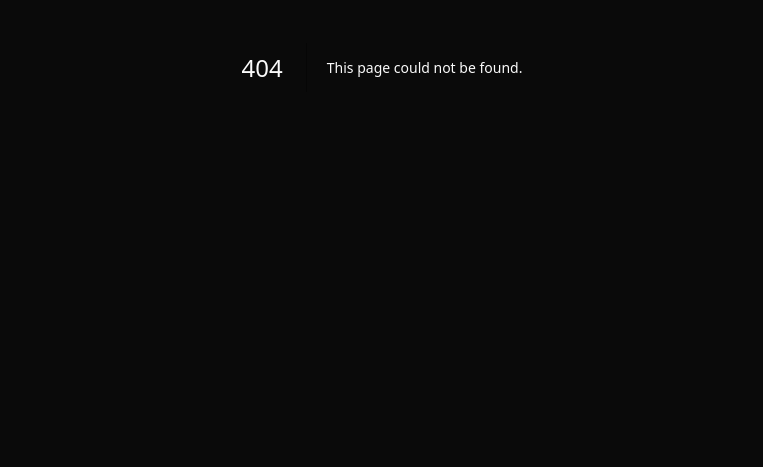
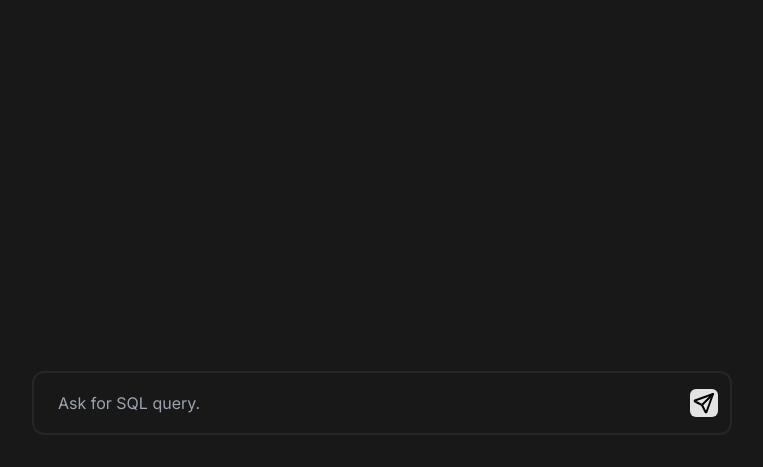
Before and after one commit to sanskar-soni-9/sql-chatbot, a Next.js app in the folder frontend/: page /chat in a window 1280 px wide. Before the commit this address had no page. Shown: the part 333-800 px from the top of the page, without its empty margins (258-1021 px from the left). Built offline with nearby package versions, Linux system fonts and the light colour scheme.

Commit message:
frontend - added /chat mvp design layout (without msgs)

```diff
--- /dev/null
+++ b/frontend/src/app/chat/page.tsx
@@ -0,0 +1,35 @@
+"use client";
+
+import Image from "next/image";
+import { useState } from "react";
+
+const ChatPage = () => {
+  const [question, setQuestion] = useState("");
+
+  return (
+    <div className="w-full h-full">
+      <main className="container mx-auto h-full flex flex-col items-center gap-4 bg-secondary/50">
+        <div className="h-full"></div>
+        <div className="flex items-center ps-6 pe-3 bg-transparent resize-none rounded-xl border-2 border-border mb-8 min-h-16 min-w-[300px] sm:min-w-[600px] md:min-w-[700px] lg:w-[700px] xl:[w-[800px]]">
+          <textarea
+            value={question}
+            onChange={(e) => setQuestion(e.target.value)}
+            className="border-2 ring-offset-background placeholder:text-muted-foreground focus-visible:ring-ring text-md flex w-full resize-none rounded-md border-none bg-transparent py-2 focus-visible:outline-none disabled:cursor-not-allowed disabled:opacity-50 h-[40px]"
+            autoFocus
+            placeholder="Ask for SQL query."
+          />
+          <div className="hover:opacity-50 cursor-pointer bg-light/90 rounded-md p-0.5">
+            <Image
+              src="/icons/airplane-icon.svg"
+              alt="send icon"
+              width={25}
+              height={25}
+            />
+          </div>
+        </div>
+      </main>
+    </div>
+  );
+};
+
+export default ChatPage;
```
Also changed, not shown: frontend/public/icons/airplane-icon.svg (added).
